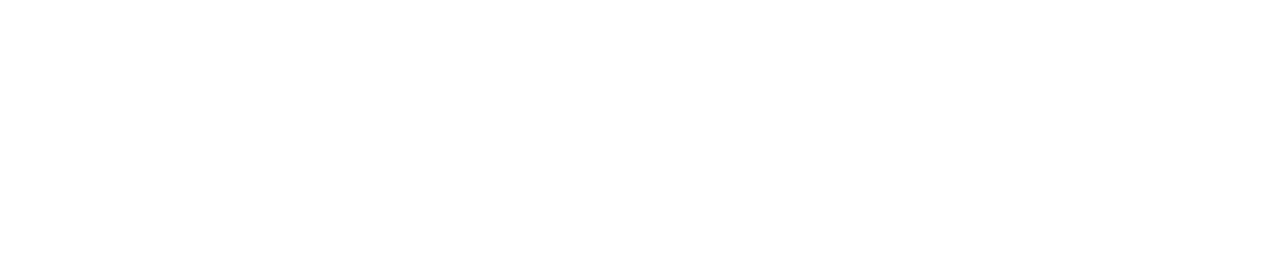
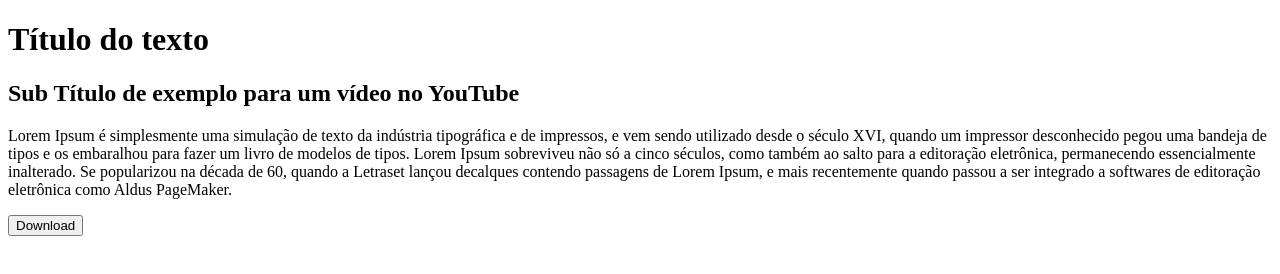
Before and after one commit to omartins-zs/Gerador_QR_Code_JS, a plain HTML site: page index.html in a window 1280 px wide. Drawn offline with Linux system fonts and the light colour scheme.

Commit message:
Add conteudo para Gerar o PDF

```diff
--- a/index.html
+++ b/index.html
@@ -12,7 +12,25 @@
 </head>
 
 <body>
+    <div class="Content">
+        <h1>Título do texto</h1>
 
+        <h2>Sub Título de exemplo para um vídeo no YouTube</h2>
+
+        <p>Lorem Ipsum é simplesmente uma simulação de texto da indústria tipográfica e de impressos,
+            e vem sendo utilizado desde o século XVI, quando um impressor desconhecido pegou uma
+            bandeja de tipos e os embaralhou para fazer um livro de modelos de tipos.
+            Lorem Ipsum sobreviveu não só a cinco séculos, como também ao salto para a
+            editoração eletrônica, permanecendo essencialmente inalterado.
+            Se popularizou na década de 60, quando a Letraset lançou decalques
+            contendo passagens de Lorem Ipsum, e mais recentemente quando passou
+            a ser integrado a softwares de editoração eletrônica como Aldus PageMaker.
+        </p>
+    </div>
+
+    <button onclick="downloadPDF()">Download</button>
+
+    <script src="js/script.js"></script>
 
 </body>
 
```
